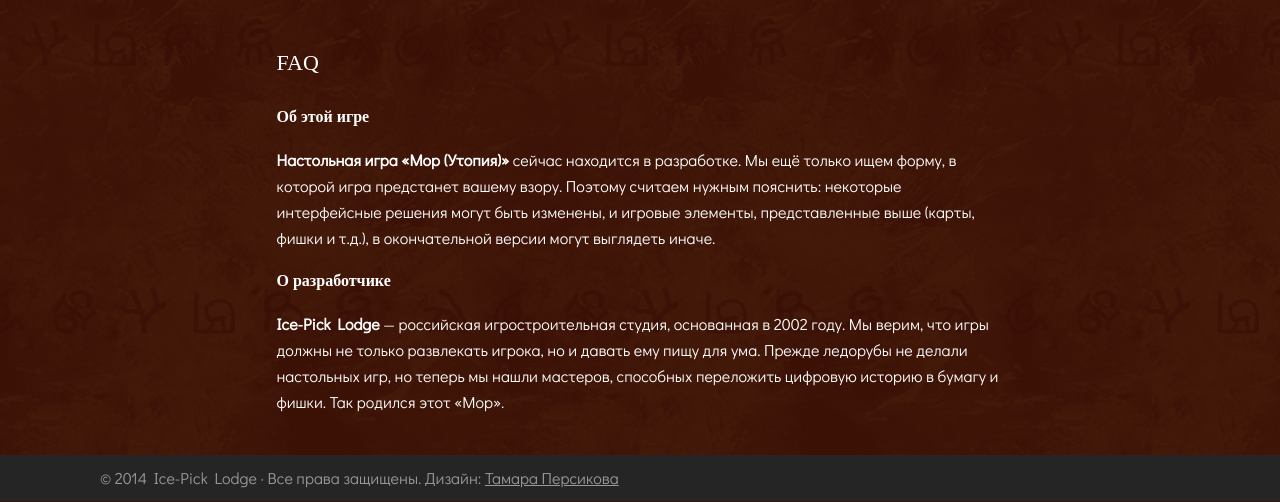
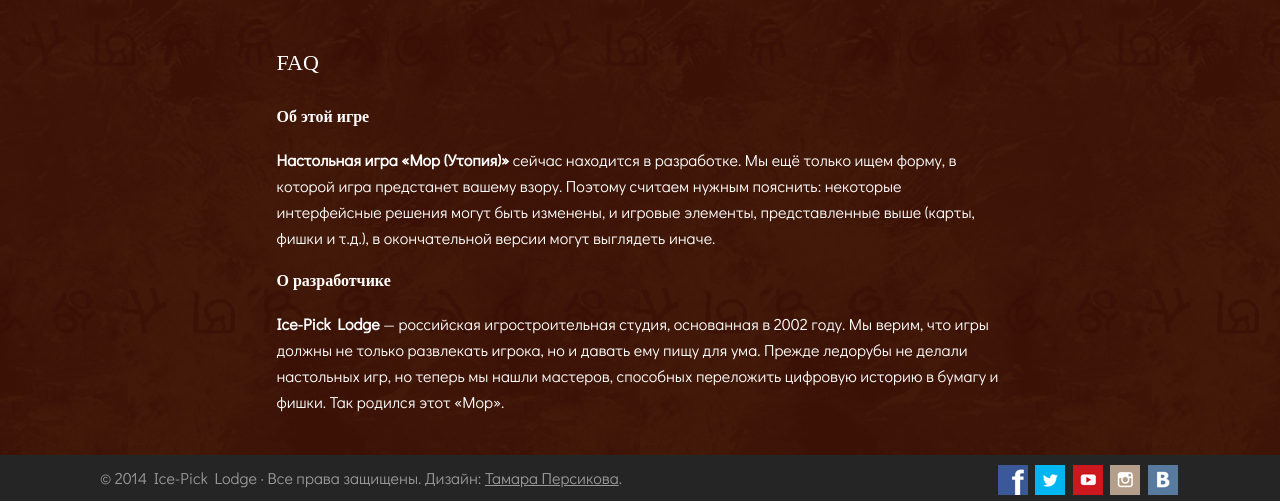
Before and after one commit to don-reba/mor-tabletop, a PHP site: page / in a window 1280 px wide. Shown: the part 3499-4001 px from the top of the page. Run offline with PHP 8.4, Linux system fonts and the light colour scheme; some web fonts are replaced.

Commit message:
Added social network icons.

```diff
--- a/public/css/global.css
+++ b/public/css/global.css
@@ -314,3 +314,28 @@ hr {
 div.featherlight-content {
 	background-color: rgb(240, 235, 226) !important;
 }
+
+/****************
+ * social icons *
+ ***************/
+
+#social {
+	float   : right;
+	height  : 30px;
+	margin  : 0 100px 0 0;
+	padding : 0;
+}
+
+#social span {
+	display          : inline-block;
+	width            : 30px;
+	height           : 30px;
+	background-image : url(../img/social-icons.png);
+	margin           : 0 2px;
+}
+
+#social #facebook  { background-position :    0px 0 }
+#social #twitter   { background-position :  -30px 0 }
+#social #youtube   { background-position :  -60px 0 }
+#social #instagram { background-position :  -90px 0 }
+#social #vk        { background-position : -120px 0 }
--- a/public/index.html
+++ b/public/index.html
@@ -97,7 +97,16 @@
 			<p><strong>Ice-Pick Lodge</strong> — российская игростроительная студия, основанная в 2002 году. Мы верим, что игры должны не только развлекать игрока, но и давать ему пищу для ума. Прежде ледорубы не делали настольных игр, но теперь мы нашли мастеров, способных переложить цифровую историю в бумагу и фишки. Так родился этот «Мор».</p>
 		</section>
 		<section id="bottom">
-			<p>© 2014 Ice-Pick Lodge · Все права защищены. Дизайн: <a href="mailto:tamara.persikova@gmail.com">Тамара Персикова</a></p>
+			<p>
+				© 2014 Ice-Pick Lodge · Все права защищены. Дизайн: <a href="mailto:tamara.persikova@gmail.com">Тамара Персикова</a>.
+				<span id="social">
+					<a href="https://www.facebook.com/icepicklodge"><span id="facebook" /></a>
+					<a href="https://twitter.com/IcePickLodge"><span id="twitter" /></a>
+					<a href="http://www.youtube.com/user/IcePickLodge"><span id="youtube" /></a>
+					<a href="http://instagram.com/icepicklodge"><span id="instagram" /></a>
+					<a href="http://vk.com/icepicklodge"><span id="vk" /></a>
+				</span>
+			</p>
 		</section>
 
 		<script src="js/jquery.js"></script>
```
Also changed, not shown: public/en/css/global.css (+24 -0 lines), public/en/index.html (+9 -1 lines), public/en/img/social-icons.png (added), public/img/social-icons.png (added).
